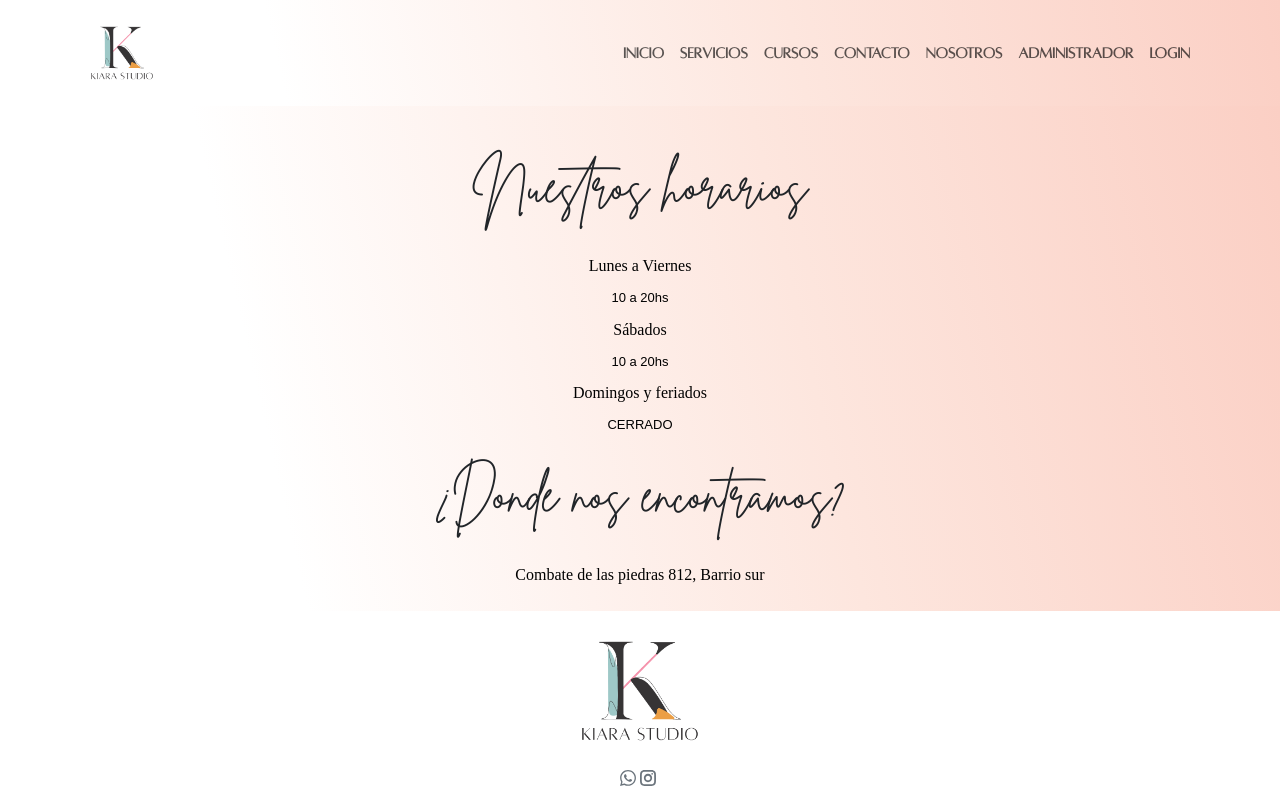
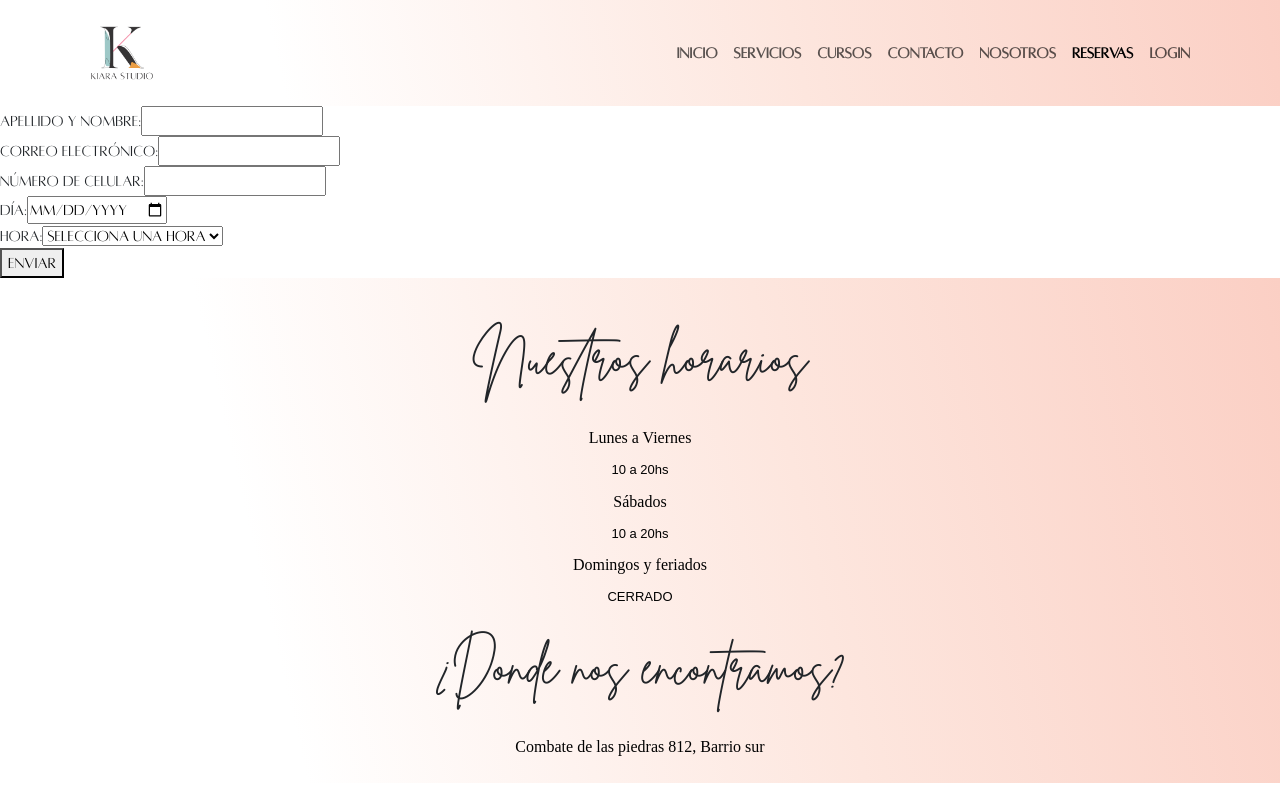
Before and after one commit to AixaFilsinger/StudioKiara, a React (Vite) app: page /Reservas in a window 1280 px wide. Shown: the top 800 px of the page. Built offline with nearby package versions, Linux system fonts and the light colour scheme.

Commit message:
Reemplazo del componente admin por el componente Reservas y creación de la estructura del formulario p/ reservas en su respectivo componente

```diff
--- a/src/App.jsx
+++ b/src/App.jsx
@@ -8,7 +8,7 @@ import Contacto from './Components/views/Contacto'
 import Cursos from './Components/views/Cursos'
 import Nosotros from './Components/views/Nosotros'
 import Servicios from './Components/views/Servicios'
-import Admin from './Components/views/Admin'
+import Reservas from './Components/views/Reservas'
 import Error404 from './Components/views/Error404'
 function App() {
 
@@ -22,7 +22,7 @@ function App() {
     <Route exact path="/nosotros" element={<Nosotros ></Nosotros>}></Route>
     <Route exact path="/servicios" element={<Servicios ></Servicios>}></Route>
     <Route exact path="/cursos" element={<Cursos ></Cursos>}></Route>
-    <Route  path="/administrador/*" element={<Admin></Admin> }></Route>
+    <Route  path="/Reservas/*" element={<Reservas></Reservas> }></Route>
     <Route  path="*" element={<Error404></Error404>}></Route>
    </Routes>
    <Footer></Footer>
--- a/src/Components/common/Menu.jsx
+++ b/src/Components/common/Menu.jsx
@@ -32,8 +32,8 @@ const Menu = () => {
               Nosotros
             </NavLink>
 
-            <NavLink end className={"nav-item nav-link"} to={"/administrador"}>
-              Administrador
+            <NavLink end className={"nav-item nav-link"} to={"/Reservas"}>
+              Reservas
             </NavLink>
 
             <NavLink end className={"nav-item nav-link"} to={"/login"}>
--- a/src/Components/views/Admin.jsx
+++ /dev/null
@@ -1,11 +0,0 @@
-import React from 'react';
-
-const Admin = () => {
-    return (
-        <div>
-
-        </div>
-    );
-};
-
-export default Admin;
--- /dev/null
+++ b/src/Components/views/Reservas.jsx
@@ -0,0 +1,101 @@
+import React, { useState } from 'react';
+
+const Reservas = () => {
+  const [formData, setFormData] = useState({
+    nombreApellido: '',
+    email: '',
+    celular: '',
+    dia: '',
+    hora: ''
+  });
+
+  const handleChange = (e) => {
+    const { name, value } = e.target;
+    setFormData({
+      ...formData,
+      [name]: value
+    });
+  };
+
+  const handleSubmit = (e) => {
+    e.preventDefault();
+    console.log('Reserva confirmada:', formData);
+  };
+
+  return (
+    <form onSubmit={handleSubmit}>
+      <div>
+        <label>
+          Apellido y Nombre:
+          <input
+            type="text"
+            name="nombreApellido"
+            value={formData.nombreApellido}
+            onChange={handleChange}
+            required
+          />
+        </label>
+      </div>
+      <div>
+        <label>
+          Correo Electrónico:
+          <input
+            type="email"
+            name="email"
+            value={formData.email}
+            onChange={handleChange}
+            required
+          />
+        </label>
+      </div>
+      <div>
+        <label>
+          Número de Celular:
+          <input
+            type="tel"
+            name="celular"
+            value={formData.celular}
+            onChange={handleChange}
+            pattern="[0-9]{10}"
+            required
+          />
+        </label>
+      </div>
+      <div>
+        <label>
+          Día:
+          <input
+            type="date"
+            name="dia"
+            value={formData.dia}
+            onChange={handleChange}
+            required
+          />
+        </label>
+      </div>
+      <div>
+        <label>
+          Hora:
+          <select
+            name="hora"
+            value={formData.hora}
+            onChange={handleChange}
+            required
+          >
+            <option value="">Selecciona una hora</option>
+            {Array.from({ length: 11 }, (_, index) => (
+              <option key={index + 10} value={index + 10}>
+                {`${index + 10}:00`}
+              </option>
+            ))}
+          </select>
+        </label>
+      </div>
+      <div>
+        <button type="submit">Enviar</button>
+      </div>
+    </form>
+  );
+};
+
+export default Reservas;
```
